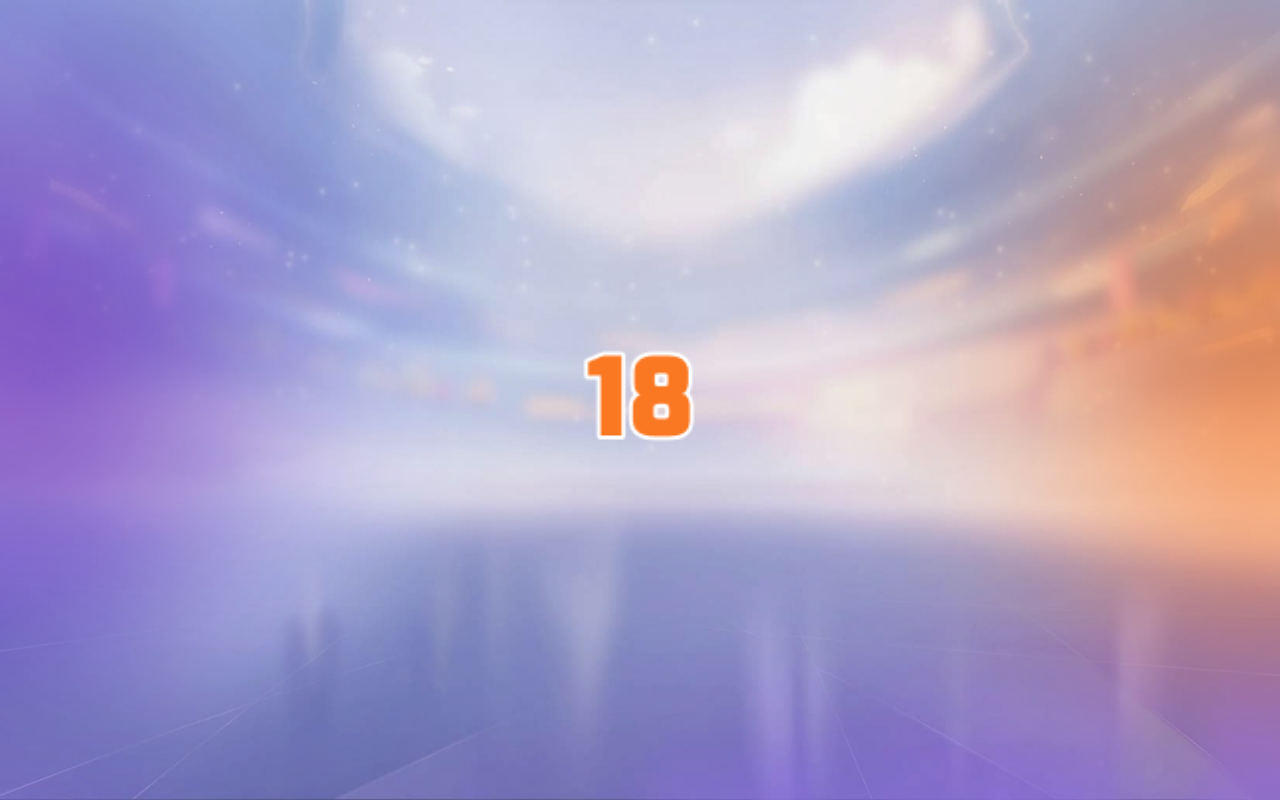
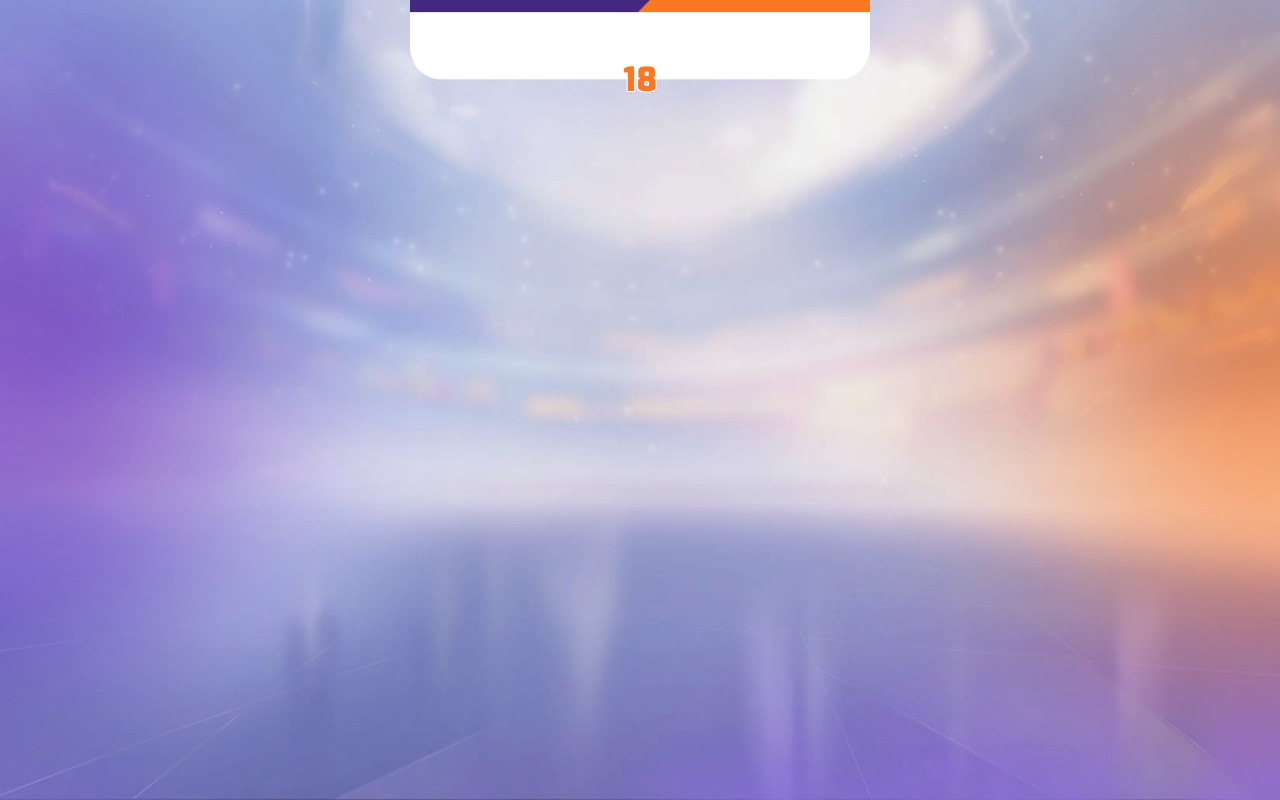
Before and after one commit to adejagadhita/Pokemon-Simulator, a React (Vite) app: page / in a window 1280 px wide. Both pictures are taken after a click on the picture 640 px from the left and 47 px from the top of the page. Built offline with nearby package versions, Linux system fonts and the light colour scheme.

Commit message:
update start

```diff
--- a/src/App.jsx
+++ b/src/App.jsx
@@ -1,6 +1,7 @@
 import { useState, useEffect } from "react";
 import bg from './assets/bg.png';
-import btnStart from './assets/start btn.png';
+import originalWelcome from './assets/start btn.png';
+import newWelcome from './assets/Vector.png';
 import num1 from './assets/number/Number=11.png';
 import num2 from './assets/number/Number=12.png';
 import num3 from './assets/number/Number=13.png';
@@ -33,35 +34,45 @@
     }
   }, [count]);
 
+  const [welcomeImg, setWelcomeImg] = useState(originalWelcome);
+
   return (
     <div>
       {/* Background */}
       <img
-        className="bg-cover bg-center h-screen w-full absolute z-0"
+        className="bg-cover bg-center h-screen w-full absolute z-0 "
         src={bg}
         alt="Background"
       />
 
       {/* Tombol Start */}
       {count === null && (
-        <div className="relative mx-auto w-fit -top-5">
+        <div className="relative mx-auto w-fit ">
           <img
-            className="cursor-pointer"
-            src={btnStart}
+            className="cursor-pointer h-30"
+            src={originalWelcome}
             alt="Start Button"
-            onClick={() => setCount(10)} // mulai countdown dari 10
+
+            onClick={() => {
+              setCount(10);
+              setWelcomeImg(newWelcome);
+            }} // mulai countdown dari 10
           />
         </div>
       )}
 
       {/* Countdown */}
       {count !== null && (
-        <div className="relative flex justify-center items-center h-screen">
+        <div className="absolute top-0 left-1/2 -translate-x-1/2 flex flex-col  ">
+          <div className="items-center justify-center flex flex-col ">
+          <img src={newWelcome} alt="" className="relative  cursor-pointer h-20 w-115"/>
+
           <img
-            src={numbers[count - 1]} // -1 karena array dimulai index 0
+            src={numbers[count - 1]} // -1 karena array dimulai index 0x`
             alt={`Number ${count}`}
-            className="w-40 h-40 object-contain"
+            className="h-10 w-auto absolute top-15"
           />
+          </div>
         </div>
       )}
     </div>
```
Also changed, not shown: src/assets/Vector.png (added).
